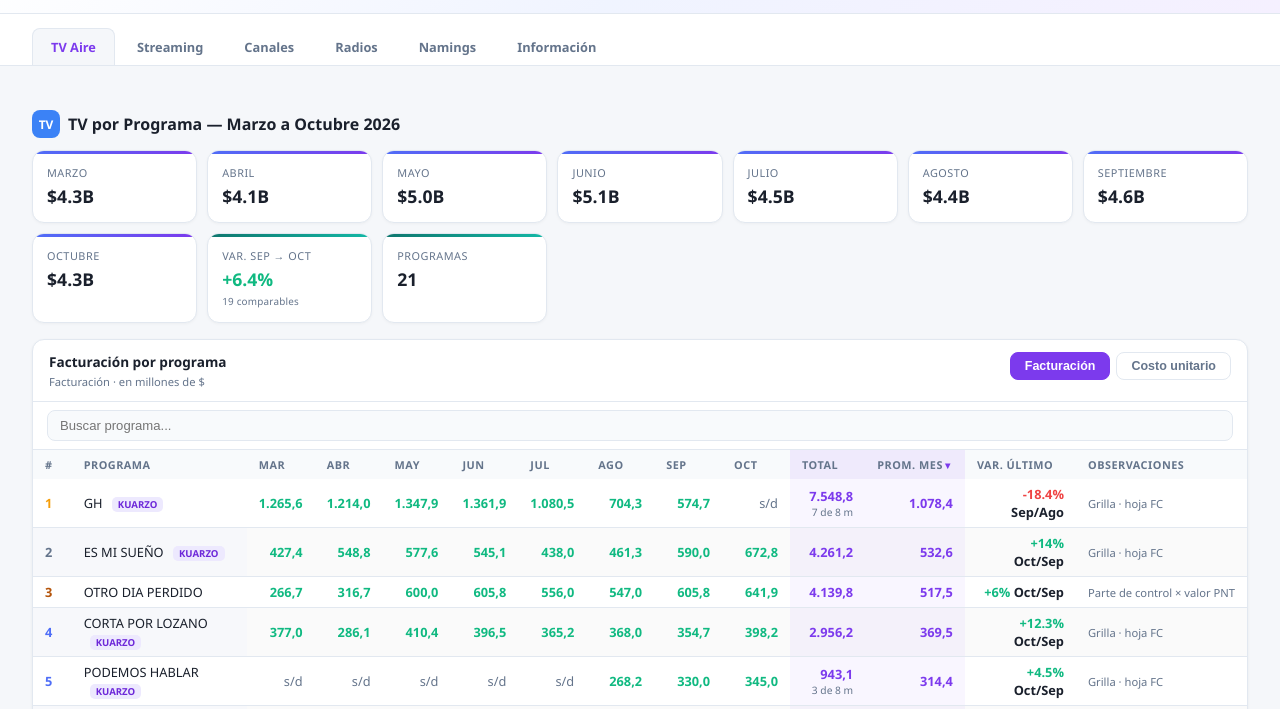
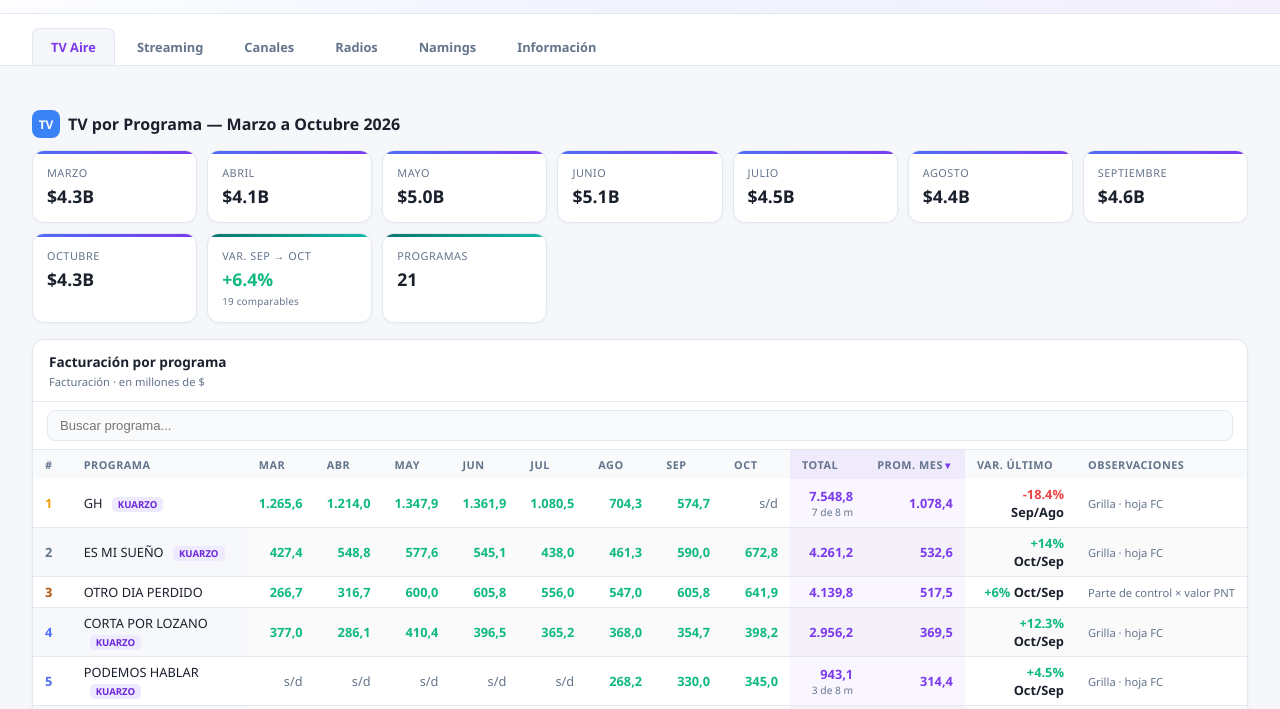
Before and after one commit to mburlet-ok/ranking-kuarzo, a plain HTML site: page facturacion.html in a window 1280 px wide. Shown: the part 71-780 px from the top of the page. Drawn offline with Linux system fonts and the light colour scheme.

Commit message:
Facturacion Medios: saco la vista Costo unitario

```diff
--- a/facturacion.html
+++ b/facturacion.html
@@ -181,11 +181,7 @@ const esEst=(p,m)=>(p.est||[]).includes(m.k);
 /* ---- las tres vistas de la tabla ---- */
 const VISTAS={
   fact:{lbl:'Facturación', uni:'en millones de $',
-        val:(p,k)=>p[k+'_inv'], fmt:v=>fmtM(v), agr:'suma'},
-  unit:{lbl:'Costo unitario', uni:'$ por PNT o por segundo',
-        val:(p,k)=>{if(p[k+'_inv']==null)return null;const c=p[k+'_costo'];
-                    return c??(p[k+'_cant']?p[k+'_inv']/p[k+'_cant']:null)},
-        fmt:v=>'$'+Math.round(v).toLocaleString('es-AR'), agr:'pond'}
+        val:(p,k)=>p[k+'_inv'], fmt:v=>fmtM(v), agr:'suma'}
 };
 const fmtM=v=>v==null?'-':(Math.abs(v)>=1e6? (v/1e6).toLocaleString('es-AR',{minimumFractionDigits:1,maximumFractionDigits:1})
                                            : (v/1e6).toLocaleString('es-AR',{minimumFractionDigits:3,maximumFractionDigits:3}));
@@ -295,8 +291,7 @@ function buildSection(cat,cfg){
   h+='</div>';
 
   h+=`<div class="card"><div class="card-hdr"><div><div class="card-ttl">${cfg.cardTtl}</div><div class="card-sub">${V.lbl} · ${V.uni}${RATCFG[cat]?RATCFG[cat].sub:''}</div></div>`;
-  h+='<div class="toggle-group">'+Object.keys(VISTAS).map(x=>
-      `<button class="toggle-btn${x===v?' active':''}" onclick="verVista('${cat}','${x}')">${VISTAS[x].lbl}</button>`).join('')+'</div></div>';
+  h+='</div>';
   h+=`<div class="search-w"><input placeholder="Buscar ${cfg.nameLbl.toLowerCase()}..." oninput="filterT('tb-${cat}',this.value)"/></div>`;
 
   const fl=k=>st.key===k?`<span class="ord">${st.asc?'▲':'▼'}</span>`:'';
@@ -467,7 +462,7 @@ const INFO={
     ['Programas de terceros','PNTs medidos del parte de control × el valor por salida de cada programa.'],
     ['Tarifas que pagamos','Canal 13 <b>$43.000</b>, América 24 <b>$17.000</b>, La Nación+ <b>$14.000</b> el segundo, y en radio La 100 <b>$10.000</b> y Mitre <b>$8.000</b>: es lo que pagamos nosotros al cursar.'],
     ['Tarifas desde Junio','Al resto de lo que no es nuestro se le aplicó un <b>+10%</b> de tarifa desde Junio, por la actualización de mitad de año.'],
-    ['Cantidades','El informe ya no muestra PNTs ni segundos: distorsionaban la lectura. Solo facturación y costo unitario.'],
+    ['Cantidades','El informe ya no muestra PNTs ni segundos: distorsionaban la lectura. Solo facturación.'],
     ['Urbana Play y RCV','Facturación real: Urbana de la hoja FC y RCV de la línea AFAKOT de la FC, de la última grilla de cada mes.']
   ],
   notas:[
```
